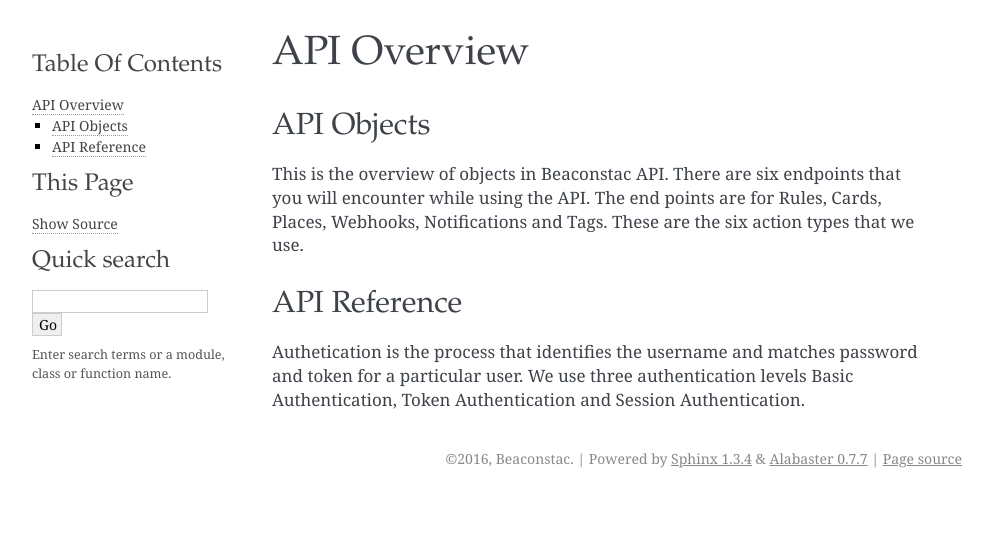
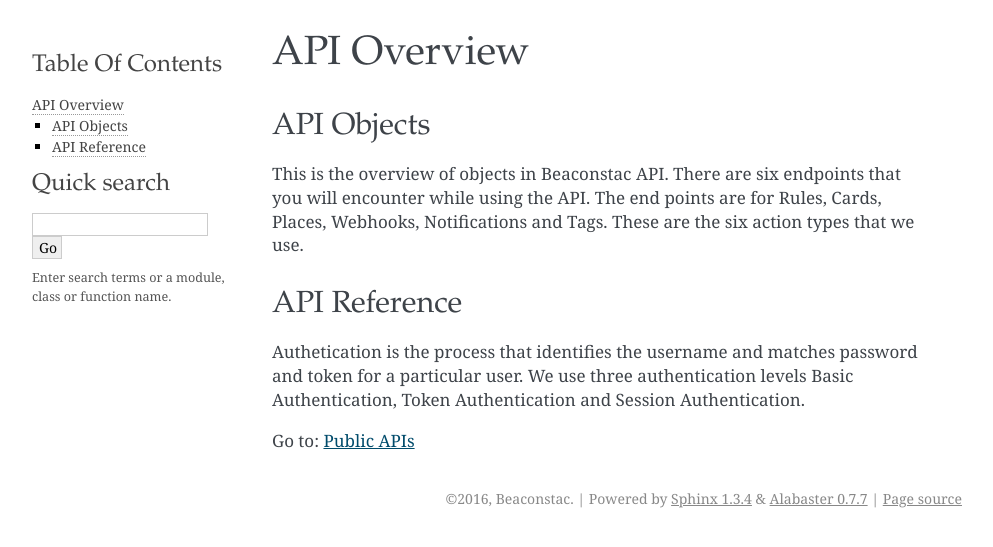
Before and after one commit to hulkco/beaconstac.github.io, a Jekyll site: the page api/overview.html, which Jekyll copies as it is, in a window 1280 px wide. Shown: the top 547 px of the page, without its empty margins (148-1141 px from the left). Built offline with Jekyll 4.4.1, drawn with Linux system fonts in a browser that asks for light colours.

Commit message:
add a link to public api in overview

```diff
--- a/api/overview.html
+++ b/api/overview.html
@@ -54,7 +54,9 @@
 <p>Authetication is the process that identifies the username and matches password and token for a particular user. We use three authentication levels Basic Authentication, Token Authentication and Session Authentication.</p>
 </div>
 </div>
-
+<div class="section" id="api-reference">
+<p>Go to: <a href="rest_api.html">Public APIs</a></p>
+</div>
 
           </div>
         </div>
@@ -78,13 +80,6 @@
   </ul></li>
 </ul>
 </div>
-  <div role="note" aria-label="source link">
-    <h3>This Page</h3>
-    <ul class="this-page-menu">
-      <li><a href="_sources/overview.txt"
-            rel="nofollow">Show Source</a></li>
-    </ul>
-   </div>
 <div id="searchbox" style="display: none" role="search">
   <h3>Quick search</h3>
     <form class="search" action="search.html" method="get">
```
Also changed, not shown: api/index.html (+0 -7 lines).
